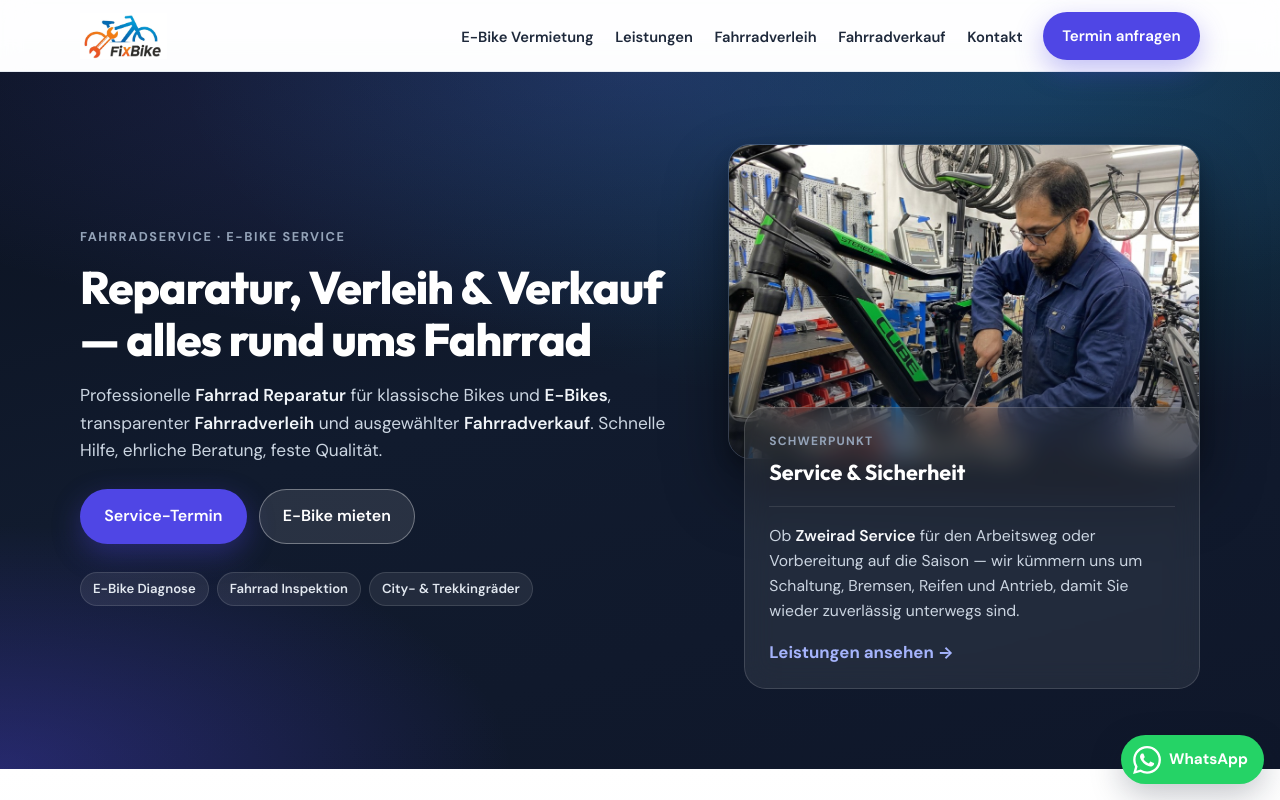
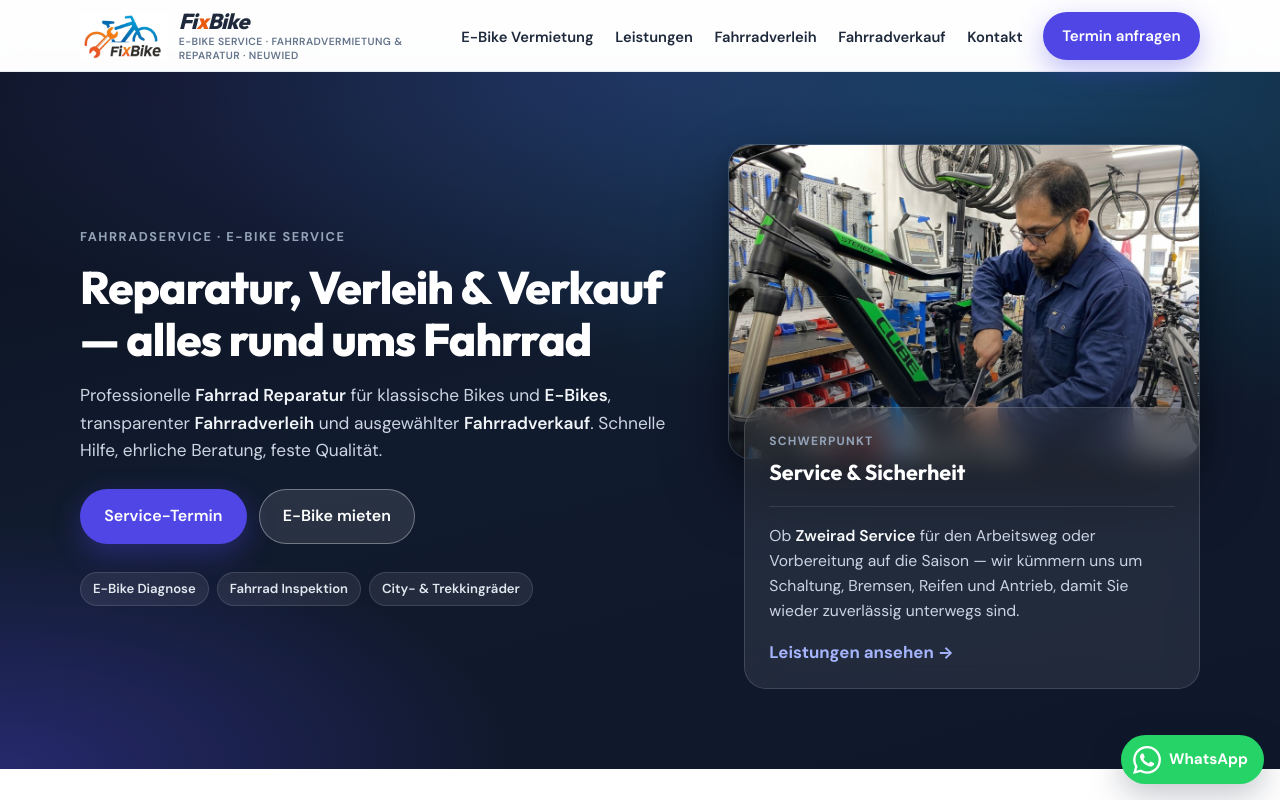
Before and after one commit to ilmbudsapp/fixbike.online, a React (Vite) app: page / in a window 1280 px wide. Shown: the top 800 px of the page. Built offline with nearby package versions, Linux system fonts and the light colour scheme.

Commit message:
Header: FixBike Wordmark + SEO-Zeile neben Logo
Made-with: Cursor

```diff
--- a/src/App.css
+++ b/src/App.css
@@ -151,10 +151,11 @@ strong {
 .brand {
   display: flex;
   align-items: center;
-  gap: 0.65rem;
+  gap: 0.75rem;
   text-decoration: none;
   color: inherit;
   margin-right: auto;
+  min-width: 0;
 }
 
 .brand:hover {
@@ -165,9 +166,63 @@ strong {
   display: block;
   height: 46px;
   width: auto;
-  max-width: min(200px, 52vw);
+  max-width: min(200px, 42vw);
   object-fit: contain;
   object-position: left center;
+  flex-shrink: 0;
+}
+
+.brand__lockup {
+  display: flex;
+  flex-direction: column;
+  gap: 0.15rem;
+  line-height: 1.05;
+  min-width: 0;
+}
+
+.brand__wordmark {
+  font-family: var(--font-display);
+  font-weight: 800;
+  font-size: 1.35rem;
+  font-style: italic;
+  letter-spacing: -0.03em;
+  display: flex;
+  align-items: baseline;
+  white-space: nowrap;
+}
+
+.brand__wm-part {
+  color: #1e293b;
+}
+
+.brand__wm-x {
+  color: #ea580c;
+}
+
+.brand__seo-line {
+  font-family: var(--font);
+  font-size: 0.65rem;
+  font-weight: 600;
+  letter-spacing: 0.04em;
+  text-transform: uppercase;
+  color: var(--muted);
+  line-height: 1.3;
+  max-width: 16rem;
+}
+
+@media (max-width: 520px) {
+  .brand__wordmark {
+    font-size: 1.1rem;
+  }
+
+  .brand__seo-line {
+    font-size: 0.58rem;
+    max-width: 11rem;
+  }
+
+  .brand__logo {
+    height: 40px;
+  }
 }
 
 .nav__list {
--- a/src/App.tsx
+++ b/src/App.tsx
@@ -98,16 +98,27 @@ function App() {
           <a
             className="brand"
             href="https://fixbike.online/"
-            aria-label="Fixbike Fahrradservice — Startseite"
+            aria-label="FixBike — E-Bike Service, Fahrradvermietung und Reparatur in Neuwied. Zur Startseite."
           >
             <img
               className="brand__logo"
               src="/images/fixbike-logo.png"
-              alt="Fixbike"
+              alt=""
               width={152}
               height={48}
               decoding="async"
+              aria-hidden="true"
             />
+            <span className="brand__lockup">
+              <span className="brand__wordmark">
+                <span className="brand__wm-part">Fi</span>
+                <span className="brand__wm-x">x</span>
+                <span className="brand__wm-part">Bike</span>
+              </span>
+              <span className="brand__seo-line">
+                E-Bike Service · Fahrradvermietung &amp; Reparatur · Neuwied
+              </span>
+            </span>
           </a>
 
           <nav className="nav" aria-label="Hauptnavigation">
```
